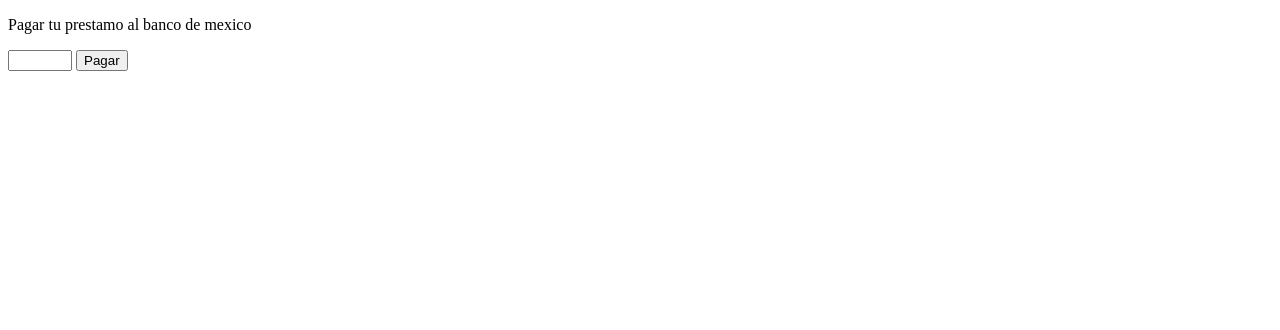
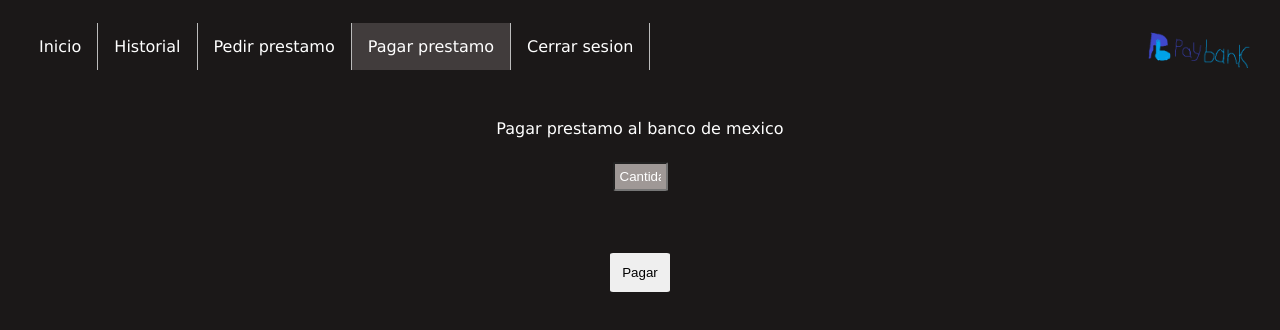
Before and after one commit to kechus/PayBank, a website: page public/loan/pay.html in a window 1280 px wide. Drawn offline with Linux system fonts and the light colour scheme.

Commit message:
Added style to whole page

```diff
--- a/index.js
+++ b/index.js
@@ -329,7 +329,7 @@
   });
 });
 
-app.post('/logout', (request, response) => {
+app.get('/logout', (request, response) => {
   request.session.destroy((error) => {
     if (error) {
       return response.redirect('/landing');
--- a/public/loan/pay.html
+++ b/public/loan/pay.html
@@ -5,14 +5,34 @@
   <meta http-equiv="X-UA-Compatible" content="IE=edge">
   <meta name="viewport" content="width=device-width, initial-scale=1.0">
   <script src="../js/loan/loan_pay.js"></script>
+  <link rel="stylesheet" href="../styles/default.css">
+  <link rel="stylesheet" href="../styles/loan.css">
   <link rel="icon" href="../images/favicon.ico">
   <title>Prestamo</title>
 </head>
 <body>
-  <div>
-    <p>Pagar tu prestamo al banco de mexico</p>
-    <input type="number" name="ammount" id="ammount" min="1" max="500">
-    <button id='pedir' onclick="pagar()">Pagar</button>
+  <div class='row'>
+    <div class="col-8">
+      <ul>
+        <li> <a href="../landing/"> Inicio </a> </li>
+        <li> <a href="../history/"> Historial </a> </li>
+        <li> <a href="../loan/ask.html"> Pedir prestamo </a> </li>
+        <li> <a href="../loan/pay.html" class="active"> Pagar prestamo </a> </li>
+        <li> <a href="/logout">Cerrar sesion</a> </li>
+      </ul>
+    </div>
+
+    <div class='col-4'>
+      <img src="../images/logo.png" id='logo-menu'>
+    </div>
+  </div>
+
+  <div class='row'>
+    <div class='col-12'>
+      <p>Pagar prestamo al banco de mexico</p>
+      <input type="number" name="ammount" id="ammount" min="1" max="500" placeholder="Cantidad">
+      <button id='pedir' onclick="pedir()">Pagar</button>
+    </div>
   </div>
 </body>
 </html>
--- a/public/styles/default.css
+++ b/public/styles/default.css
@@ -90,3 +90,38 @@
   /* Microsoft Edge */
   color: red;
 }
+
+#logo-menu {
+  display: block;
+  float: right;
+  max-width: 30%;
+  height: auto;
+}
+
+ul {
+  list-style-type: none;
+  margin: 0;
+  padding: 0;
+}
+
+li {
+  float: left;
+  border-right: 1px solid #bbb;
+}
+
+li a {
+  display: block;
+  color: white;
+  text-align: center;
+  padding: 14px 16px;
+  text-decoration: none;
+}
+
+/* Change the link color to #111 (black) on hover */
+li a:hover {
+  background-color: #111;
+}
+
+.active {
+  background-color: #413c3c;
+}
--- /dev/null
+++ b/public/styles/loan.css
@@ -0,0 +1,35 @@
+input[type='number'] {
+  display: block;
+  margin: auto;
+  margin-top: 2%;
+  padding: 5px 5px;
+  border-radius: 5%;
+  background: #9f9896;
+  color: white;
+}
+
+button {
+  cursor: pointer;
+  border: black 2px;
+  display: block;
+  margin: auto;
+  margin-top: 5%;
+  padding: 12px 12px;
+  border-radius: 5%;
+}
+
+p {
+  text-align: center;
+}
+
+/* Chrome, Safari, Edge, Opera */
+input::-webkit-outer-spin-button,
+input::-webkit-inner-spin-button {
+  -webkit-appearance: none;
+  margin: 0;
+}
+
+/* Firefox */
+input[type=number] {
+  -moz-appearance: textfield;
+}
```
Also changed, not shown: public/history/index.html (+22 -2 lines), public/landing/index.html (+21 -12 lines), public/loan/ask.html (+24 -4 lines), public/styles/history.css (added, +8 -0 lines), public/styles/landing.css (added).
